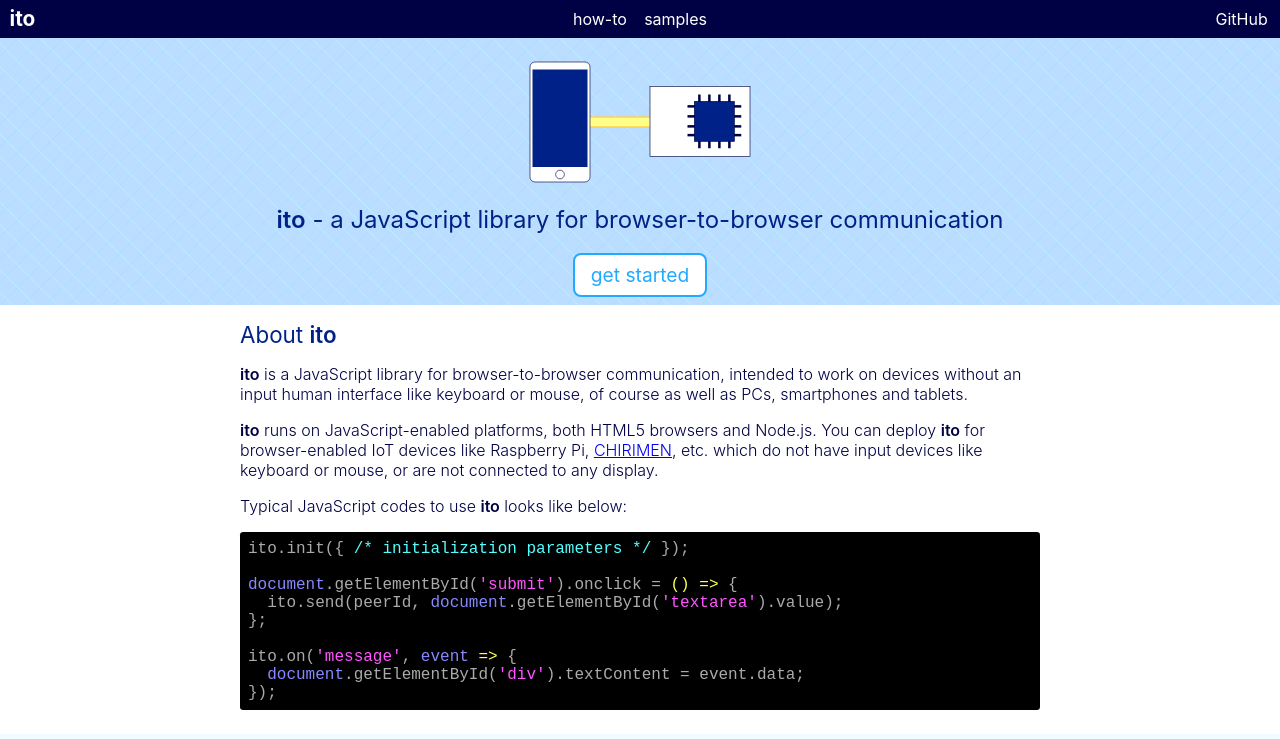
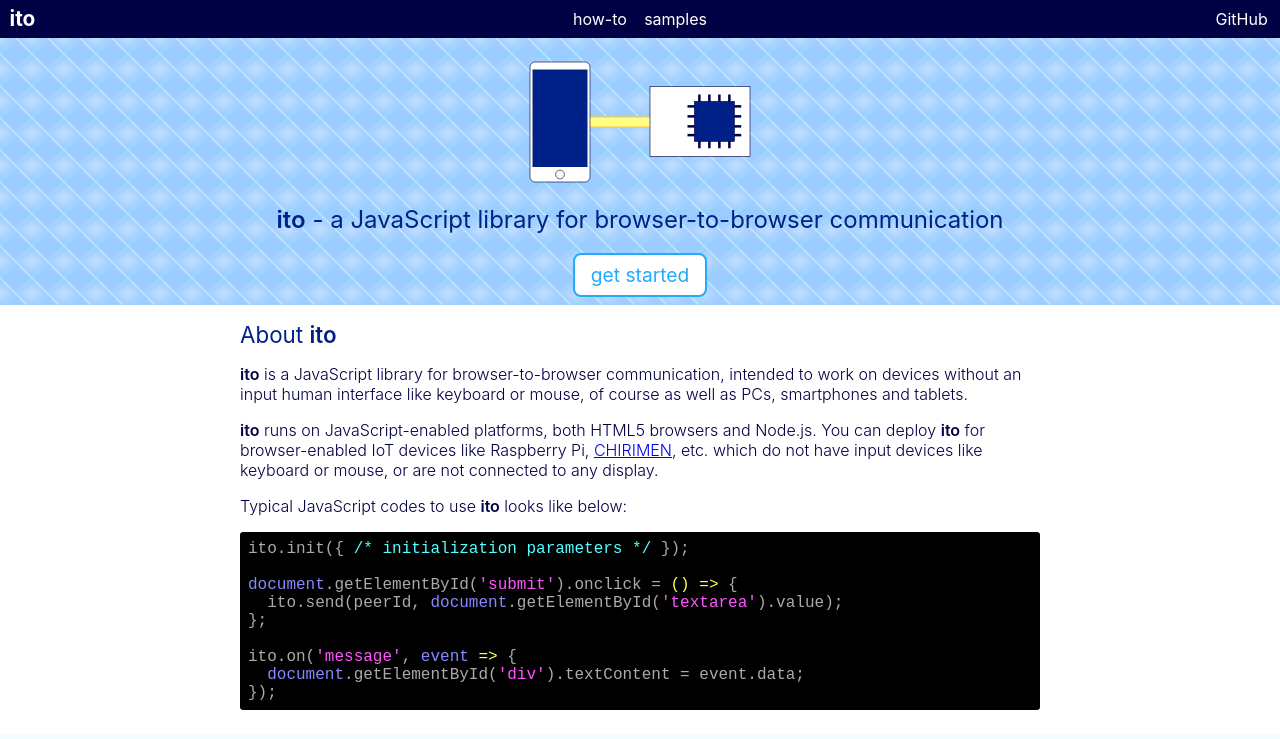
Before and after one commit to jeremyworger/ito, a website: page index.html in a window 1280 px wide. Shown: the top 739 px of the page. Drawn offline with nearby package versions, Linux system fonts and the light colour scheme.

Commit message:
update css

```diff
--- a/style/ito.css
+++ b/style/ito.css
@@ -125,8 +125,13 @@ nav input, nav input + label {
 header, footer {
   padding: 0;
   background: #bdf;
-  background-image: repeating-linear-gradient(45deg, rgba(187, 221, 255, 0), rgba(187, 221, 255, 0) 0.5rem, #bef 0.55rem, rgba(187, 221, 255, 0) 0.6rem, rgba(187, 221, 255, 0) 1rem),
-    repeating-linear-gradient(-45deg, rgba(187, 221, 255, 0), rgba(187, 221, 255, 0) 0.5rem, #adf 0.55rem, rgba(187, 221, 255, 0) 0.6rem, rgba(187, 221, 255, 0) 1rem);
+  background-size: 2rem 2rem;
+  background-repeat: repeat;
+  background-image:
+    repeating-linear-gradient(45deg, rgba(187, 221, 255, 0), rgba(187, 221, 255, 0) 0.636396103067893rem, #bef 0.707106781186548rem, rgba(187, 221, 255, 0) 0.777817459305202rem, rgba(187, 221, 255, 0) 1.414213562373095rem),
+    repeating-linear-gradient(-45deg, rgba(187, 221, 255, 0), rgba(187, 221, 255, 0) 0.636396103067893rem, #9df 0.707106781186548rem, rgba(187, 221, 255, 0) 0.777817459305202rem, rgba(187, 221, 255, 0) 1.414213562373095rem),
+    repeating-linear-gradient(0deg, rgba(187, 221, 255, 0), rgba(187, 221, 255, 0) 0.1rem, #9cf 0.85rem, #9cf 1.15rem, rgba(187, 221, 255, 0) 1.9rem, rgba(187, 221, 255, 0) 2rem),
+    repeating-linear-gradient(90deg, rgba(187, 221, 255, 0), rgba(187, 221, 255, 0) 0.1rem, #acf 0.85rem, #acf 1.15rem, rgba(187, 221, 255, 0) 1.9rem, rgba(187, 221, 255, 0) 2rem);
 }
 
 h1, h2, h3 {
```
